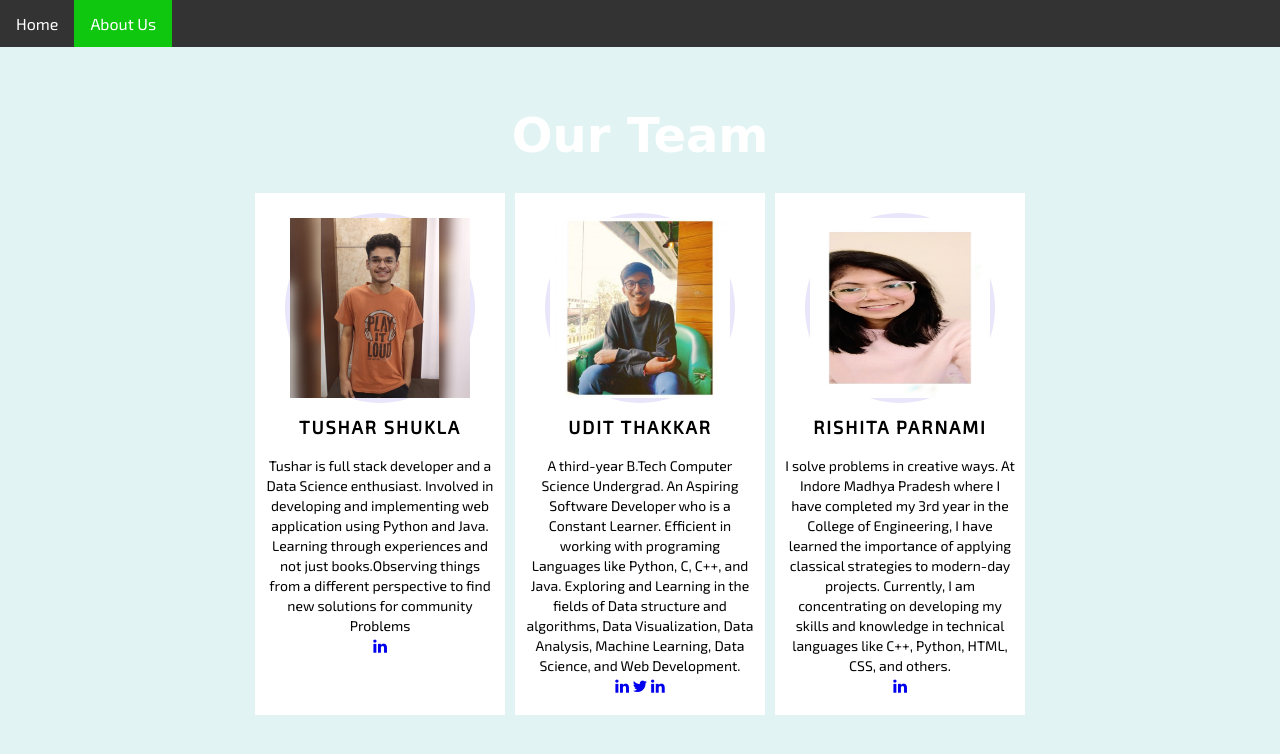
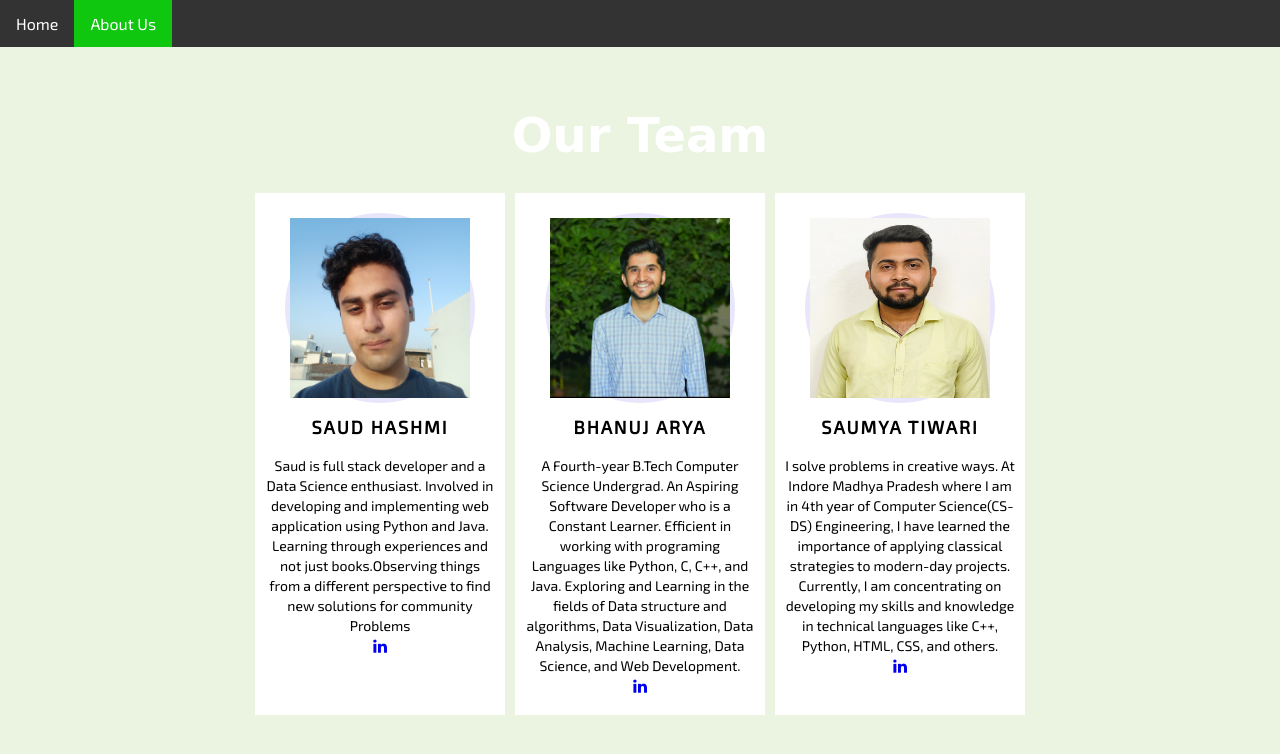
Before and after one commit to sammy1809/ineuron-flight-fare-prediction, a Flask app: page /about in a window 1280 px wide. Shown: the top 754 px of the page. Run offline with Flask 2, Linux system fonts and the light colour scheme; parts of the project's set-up code (start-up, migrations or seed data) failed here and were passed over; some libraries are stand-ins or nearby versions; some web fonts are replaced.

Commit message:
updated about.html

```diff
--- a/static/css/styles1.css
+++ b/static/css/styles1.css
@@ -10,7 +10,7 @@
 body{
   /* background: #8c7ae6; */
 
-   background-color: #e1f4f3;
+   background-color: #eaf4e1;
 }
 
 ul {
--- a/templates/aboutus.html
+++ b/templates/aboutus.html
@@ -21,41 +21,41 @@
     <div class="our_team">
         <div class="team_member">
           <div class="member_img">
-             <img src="static/images/pic2.png" alt="our_team">
+             <img src="static\images\1.jpg" alt="our_team">
 
           </div>
-          <h3>Tushar Shukla</h3>
+          <h3>Saud Hashmi</h3>
           <!-- <span>CEO</span> -->
-          <p>Tushar is full stack developer and a Data Science enthusiast. Involved in developing and implementing web application using Python and Java. Learning through experiences and not just books.Observing things from a different perspective to find new solutions for community Problems</p>
+          <p>Saud is full stack developer and a Data Science enthusiast. Involved in developing and implementing web application using Python and Java. Learning through experiences and not just books.Observing things from a different perspective to find new solutions for community Problems</p>
           <div>
-            <a href="https://www.linkedin.com/in/tushar-shukla-0261b317a/" target="_blank"><i class="fa fa-linkedin" aria-hidden="true"></i></a>
+            <a href="https://www.linkedin.com/in/saud-hashmi/" target="_blank"><i class="fa fa-linkedin" aria-hidden="true"></i></a>
           </div>
         </div>
 
         <div class="team_member">
            <div class="member_img">
-             <img src="static/images/pic1.png" alt="our_team">
+             <img src="static\images\2.jpg" alt="our_team">
 
           </div>
-          <h3>Udit Thakkar</h3>
+          <h3>Bhanuj Arya</h3>
           <!-- <span>Accountant</span> -->
-          <p>A third-year B.Tech Computer Science Undergrad. An Aspiring Software Developer who is a Constant Learner. Efficient in working with programing Languages like Python, C, C++, and Java. Exploring and Learning in the fields of Data structure and algorithms, Data Visualization, Data Analysis, Machine Learning, Data Science, and Web Development.</p>
+          <p>A Fourth-year B.Tech Computer Science Undergrad. An Aspiring Software Developer who is a Constant Learner. Efficient in working with programing Languages like Python, C, C++, and Java. Exploring and Learning in the fields of Data structure and algorithms, Data Visualization, Data Analysis, Machine Learning, Data Science, and Web Development.</p>
           <div>
-            <a href="https://www.linkedin.com/in/udit-thacker/" target="_blank"><i class="fa fa-linkedin" aria-hidden="true"></i></a>
-            <a href="https://www.linkedin.com/in/udit-thacker/" target="_blank"><i class="fa fa-twitter" aria-hidden="true"></i></a>
-            <a href="https://www.linkedin.com/in/udit-thacker/" target="_blank"><i class="fa fa-linkedin" aria-hidden="true"></i></a>
+            <a href="https://www.linkedin.com/in/bhanuj-arya-2158a71b1/" target="_blank"><i class="fa fa-linkedin" aria-hidden="true"></i></a>
+
+
           </div>
       </div>
         <div class="team_member">
            <div class="member_img">
-             <img src="static/images/pic3.png" alt="our_team">
+             <img src="static\images\3.jpeg" alt="our_team">
 
           </div>
-          <h3>Rishita Parnami</h3>
+          <h3>Saumya Tiwari</h3>
           <!-- <span>Product Manager</span> -->
-          <p>I solve problems in creative ways. At Indore Madhya Pradesh where I have completed my 3rd year in the College of Engineering, I have learned the importance of applying classical strategies to modern-day projects. Currently, I am concentrating on developing my skills and knowledge in technical languages like C++, Python, HTML, CSS, and others.</p>
+          <p>I solve problems in creative ways. At Indore Madhya Pradesh where I am in  4th year  of Computer Science(CS-DS) Engineering, I have learned the importance of applying classical strategies to modern-day projects. Currently, I am concentrating on developing my skills and knowledge in technical languages like C++, Python, HTML, CSS, and others.</p>
           <div>
-            <a href="https://www.linkedin.com/in/rishita-parnami-22a856194/" target="_blank"><i class="fa fa-linkedin" aria-hidden="true"></i></a>
+            <a href="https://www.linkedin.com/in/saumya-tiwari-b366101a3/" target="_blank"><i class="fa fa-linkedin" aria-hidden="true"></i></a>
           </div>
     </div>
 </div>
```
Also changed, not shown: static/images/1.jpg (added), static/images/2.jpg (added), static/images/3.jpeg (added).
